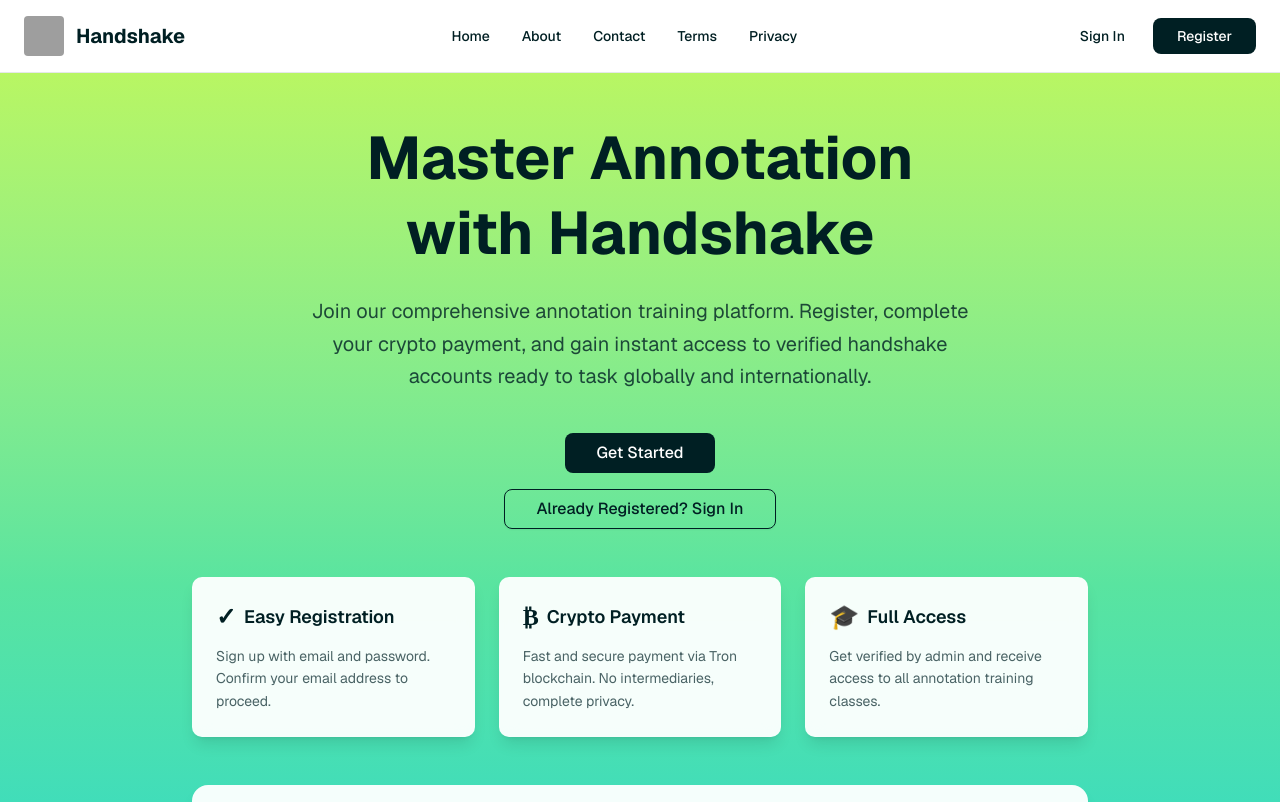
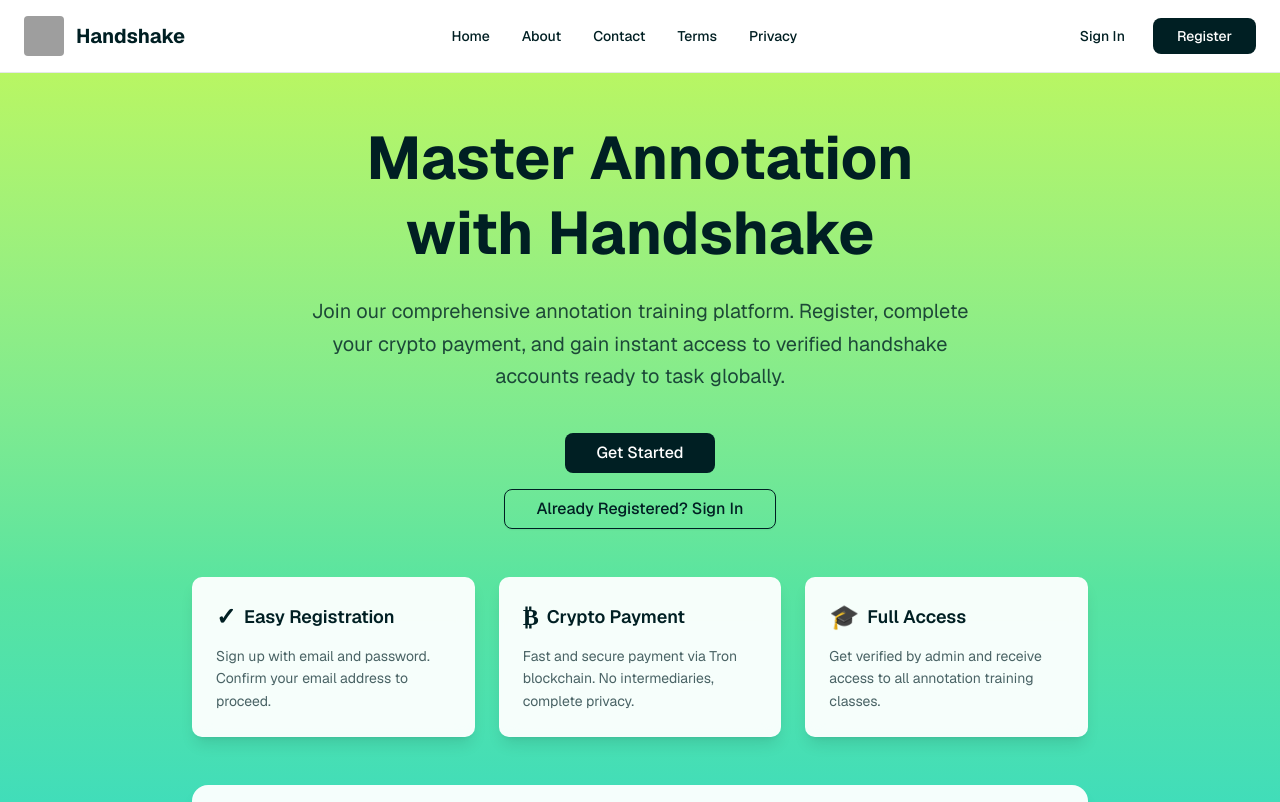
Before and after one commit to DreadDoctor-Org/Handshake, a Next.js app: page / in a window 1280 px wide. Shown: the top 802 px of the page. Built offline with nearby package versions, Linux system fonts and the light colour scheme; grey boxes are pictures that could not be loaded.

Commit message:
feat: update annotation training platform description for global task readiness

```diff
--- a/app/page.tsx
+++ b/app/page.tsx
@@ -19,7 +19,7 @@ export default function Home() {
                 Master Annotation with Handshake
               </h1>
               <p className="text-sm md:text-lg lg:text-xl text-[#001f23]/80 max-w-2xl mx-auto text-pretty leading-relaxed">
-                Join our comprehensive annotation training platform. Register, complete your crypto payment, and gain instant access to verified handshake accounts ready to task globally and internationally.
+                Join our comprehensive annotation training platform. Register, complete your crypto payment, and gain instant access to verified handshake accounts ready to task globally.
               </p>
               <div className="flex flex-col gap-3 md:gap-4 justify-center pt-2 md:pt-4">
                 <Link href="/auth/register">
```
